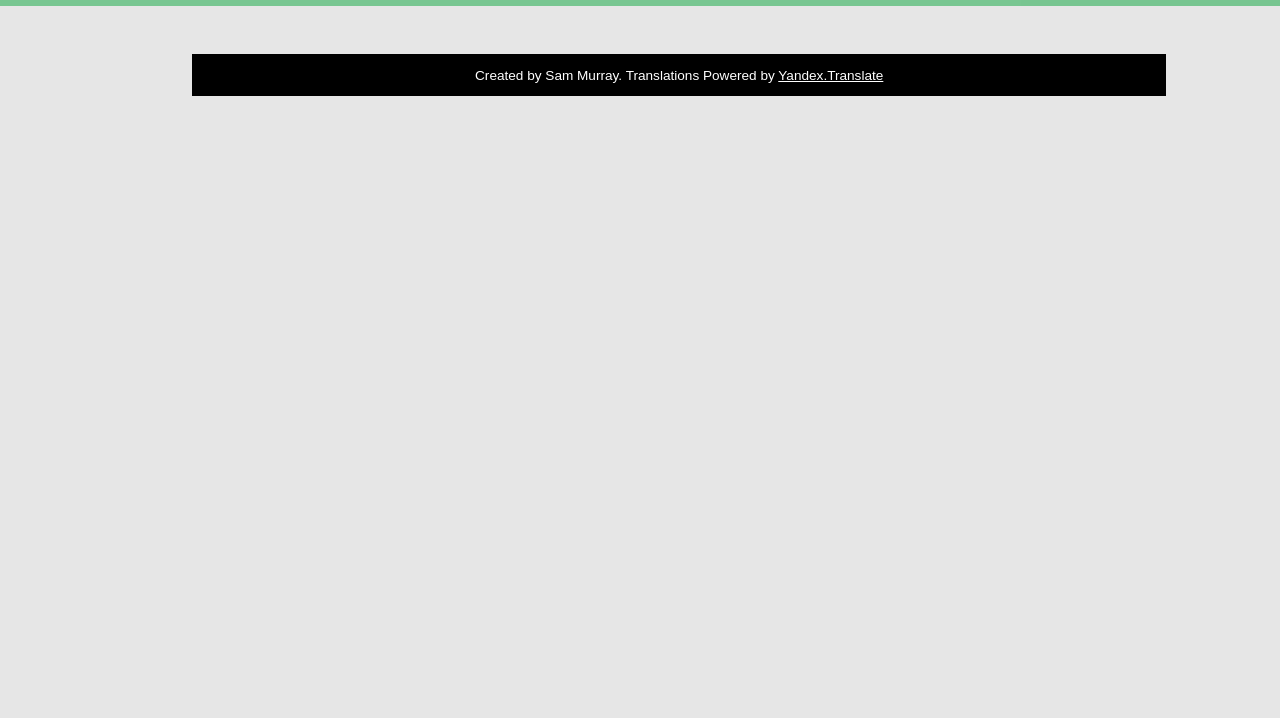
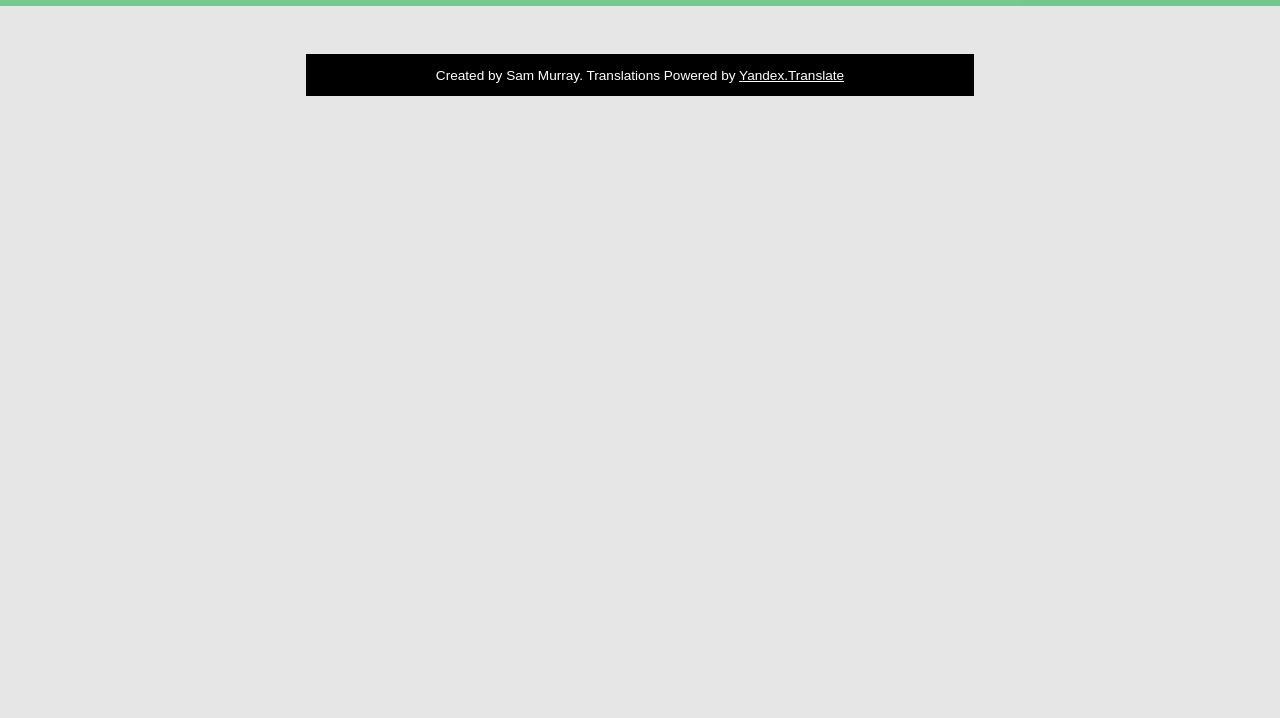
Before and after one commit to svmurray/svmurray.github.io, a plain HTML site: page index.html in a window 1280 px wide. Shown: the part 82-800 px from the top of the page. Drawn offline with Linux system fonts and the light colour scheme.

Commit message:
Update style.css

```diff
--- a/css/style.css
+++ b/css/style.css
@@ -36,7 +36,7 @@ body
 	background-color: black;
 	margin-bottom: 1em;
 	padding: 1em;
-	width: 74vw;
+	width: 50vw;
 	text-align: center;
 }
 
```
